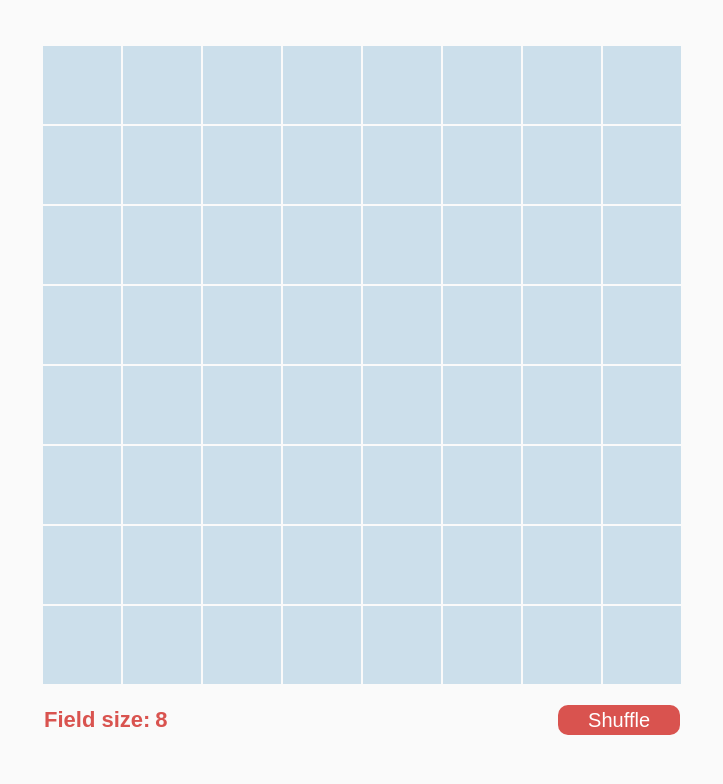
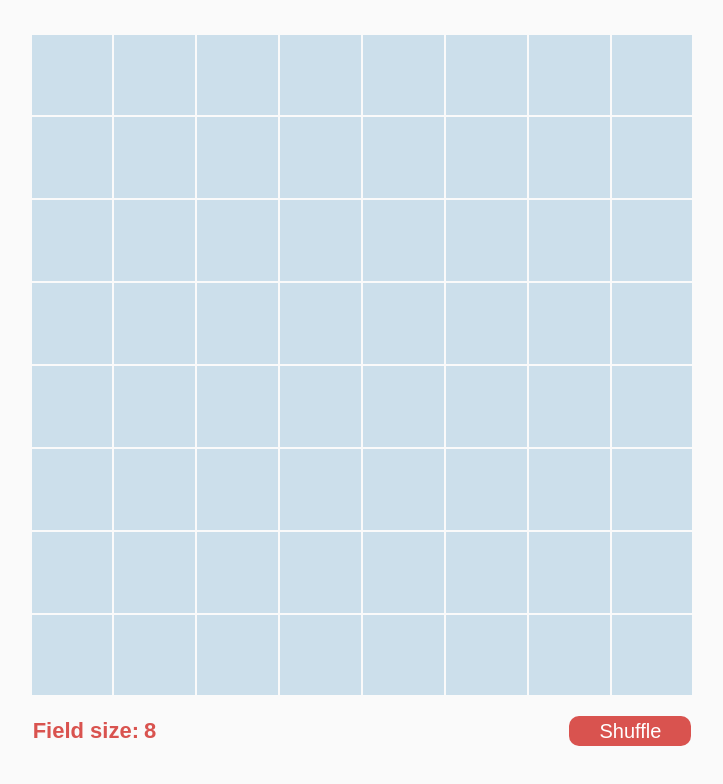
Before and after one commit to vladgalafm/Cells-Task, a website built with webpack: page src/index.html in a window 1280 px wide. Shown: the whole page, without its empty margins (278-1001 px from the left). Built offline with nearby package versions, Linux system fonts and the light colour scheme; files whose address does not match are found by name.

Commit message:
flexible cells sizes upd

```diff
--- a/src/scss/_cells.scss
+++ b/src/scss/_cells.scss
@@ -1,11 +1,11 @@
 @mixin cell-size-landscape($size) {
-  height: (10 * (522vh - 2 * ($size + 1))) / (63 * $size);
-  width: (10 * (522vh - 2 * ($size + 1))) / (63 * $size);
+  height: (10 * (522vh)) / (63 * $size);
+  width: (10 * (522vh)) / (63 * $size);
 }
 
 @mixin cell-size-portrait($size) {
-  height: (100 * (320vw - 2 * ($size + 1))) / (320 * $size);
-  width: (100 * (320vw - 2 * ($size + 1))) / (320 * $size);
+  height: (100 * (320vw)) / (320 * $size);
+  width: (100 * (320vw)) / (320 * $size);
 }
 
 .cells {
```
Also changed, not shown: dist/css/style.css.
